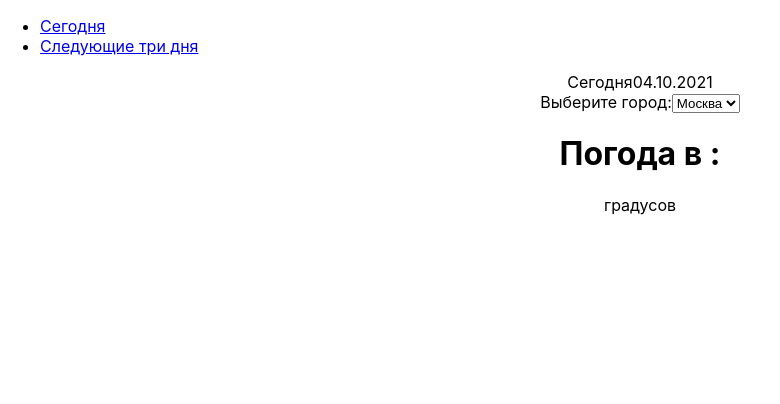
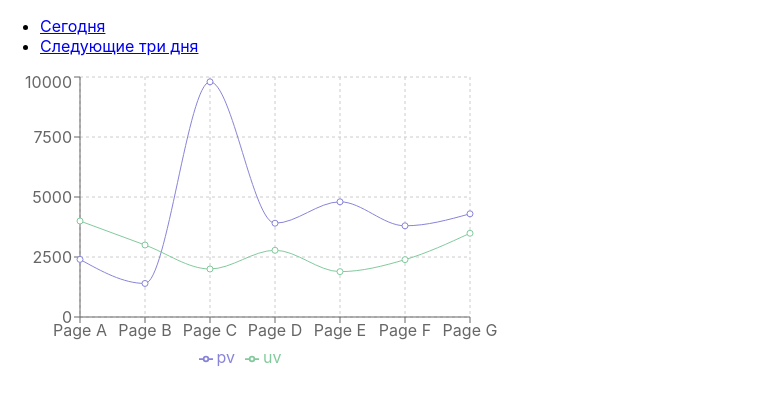
Before and after one commit to MariJumava/weather, a React (Create React App) app: page /tomorrow in a window 1280 px wide. Shown: the top 404 px of the page, without its empty margins (0-780 px from the left). Built offline with nearby package versions, Linux system fonts and the light colour scheme; no server answers.

Commit message:
add: cityMap

```diff
--- a/package.json
+++ b/package.json
@@ -6,6 +6,7 @@
     "@testing-library/jest-dom": "^5.14.1",
     "@testing-library/react": "^11.2.7",
     "@testing-library/user-event": "^12.8.3",
+    "axios": "^0.22.0",
     "react": "^17.0.2",
     "react-dom": "^17.0.2",
     "react-router-dom": "^5.3.0",
--- a/src/App.js
+++ b/src/App.js
@@ -1,8 +1,31 @@
-import React, { useState } from 'react';
+import React, { useState, useEffect } from 'react';
+import axios from 'axios';
 import './App.css';
 
-const App = ({sity, temperature}) => {
-  const [value, setValue] = useState("");
+const App = ({cityId, setCityId}) => {
+  const cityMap = [
+    {key: "Минске", value: 625144},
+    {key: "Москве", value: 524901},
+    {key: "Киеве", value: 703448},
+  ];
+  const [value, setValue] = useState(cityMap.find(x => x.value === cityId).key);
+  const [currectTemp, setCurrentTemp] = useState(null);
+
+  const getSelectedCityId = (value) => {
+    return cityMap.find(x => x.key === value).value;
+  }
+
+  useEffect(()=> {
+      async function fetchTemp () {
+      let response = await axios.get(`https://api.openweathermap.org/data/2.5/weather?id=${getSelectedCityId(value)}&appid=ef4f4c72ceb5584c55e8641bb4f3f63e&units=metric`);
+
+      setCurrentTemp(response.data.main.temp);
+      }
+
+      fetchTemp();
+
+  }, [value]);
+
   return (
     <div className="App">
       <div className="wrapp">
@@ -14,14 +37,17 @@ const App = ({sity, temperature}) => {
               })}
             </div>
             <label> Выберите город:
-        <select value={value} onChange={(event) => setValue(event.target.value)}>
-          <option selected value="moscow">Москва</option>
-          <option value="minsk">Минск</option>
-          <option value="kiev">Киев</option>
+        <select value={value} onChange={(event) => {
+          setValue(event.target.value);
+          setCityId(getSelectedCityId(event.target.value));
+          }}>
+          <option value="Москве">Москва</option>
+          <option value="Минске">Минск</option>
+          <option value="Киеве">Киев</option>
         </select>
         </label>
-        <h1 className="app__title">Погода в {sity}:</h1>
-        <span className="temperature">{temperature} градусов</span>
+        <h1 className="app__title">Погода в {value}:</h1>
+        <span className="temperature">{currectTemp} градусов</span>
       </div>
     </div>
   );
--- a/src/Navigation.js
+++ b/src/Navigation.js
@@ -1,4 +1,4 @@
-import React from "react";
+import React, { useState } from "react";
 import {
   BrowserRouter as Router,
   Switch,
@@ -9,6 +9,7 @@ import App from "./App";
 import WeatherTomorrow from "./WeatherTomorrow";
 
 export default function Navigation() {
+  const [currentCityId, setCurrentCityId] = useState(625144);
   return (
     <Router>
       <div>
@@ -23,11 +24,11 @@ export default function Navigation() {
           </ul>
         </nav>
         <Switch>
-          <Route path="/">
-            <App />
+          <Route path="/" exact={true}>
+            <App setCityId={setCurrentCityId}  cityId={currentCityId}/>
           </Route>
           <Route path="/tomorrow">
-            <WeatherTomorrow />
+            <WeatherTomorrow cityId={currentCityId}/>
           </Route>
         </Switch>
       </div>
--- a/src/WeatherTomorrow.js
+++ b/src/WeatherTomorrow.js
@@ -1,33 +1,66 @@
-import React, { PureComponent } from 'react';
+import React, { useEffect, useState } from 'react';
+import axios from 'axios';
 import { LineChart, Line, XAxis, YAxis, CartesianGrid, Tooltip, Legend, ResponsiveContainer } from 'recharts';
 
 const data = [
     {
-    name: 'Page A',
+      name: "Page A",
       uv: 4000,
       pv: 2400,
-    amt: 2400,
+      amt: 2400
     },
     {
-    name: 'Page B',
+      name: "Page B",
       uv: 3000,
       pv: 1398,
-    amt: 2210,
+      amt: 2210
     },
     {
-    name: 'Page C',
+      name: "Page C",
       uv: 2000,
       pv: 9800,
-    amt: 2290,
+      amt: 2290
     },
+    {
+      name: "Page D",
+      uv: 2780,
+      pv: 3908,
+      amt: 2000
+    },
+    {
+      name: "Page E",
+      uv: 1890,
+      pv: 4800,
+      amt: 2181
+    },
+    {
+      name: "Page F",
+      uv: 2390,
+      pv: 3800,
+      amt: 2500
+    },
+    {
+      name: "Page G",
+      uv: 3490,
+      pv: 4300,
+      amt: 2100
+    }
   ];
 
-export default class Example extends PureComponent {
-  static demoUrl = 'https://codesandbox.io/s/simple-line-chart-kec3v';
+export default function Component ({cityId}) {
+  const demoUrl = `https://api.openweathermap.org/data/2.5/weather?id=${cityId}&appid=ef4f4c72ceb5584c55e8641bb4f3f63e`;
+  const [temp, setTemp] = useState([]);
 
-  render() {
+  useEffect(() => {
+    async function fetchTemp () {
+        let response = await axios.get(`https://api.openweathermap.org/data/2.5/onecall?id=${cityId}&appid=ef4f4c72ceb5584c55e8641bb4f3f63e&units=metric`);
+        console.log(response);
+      }
+
+      fetchTemp();
+  },[]);
+
     return (
-      <ResponsiveContainer width="100%" height="100%">
         <LineChart
           width={500}
           height={300}
@@ -47,7 +80,5 @@ export default class Example extends PureComponent {
           <Line type="monotone" dataKey="pv" stroke="#8884d8" activeDot={{ r: 8 }} />
           <Line type="monotone" dataKey="uv" stroke="#82ca9d" />
         </LineChart>
-      </ResponsiveContainer>
     );
 }
-}
--- /dev/null
+++ b/src/helpers.js
@@ -0,0 +1,3 @@
+export function toCelsius(farengate) {
+    return (farengate - 32)* 5/9;
+}
```
Also changed, not shown: 1 other file (tests, documents, lock files or other folders). Lines whose indentation alone changed are shown as unchanged.
